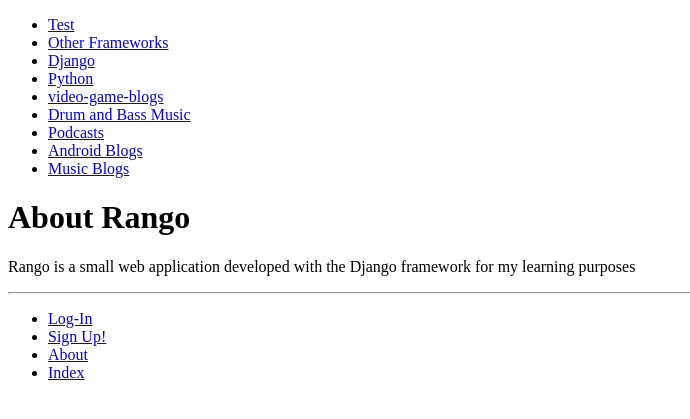
After one commit to robfloresmx/tango_with_django_19, a Django app: page /rango/about/ in a window 1280 px wide. The commit adds this page. Shown: the top 419 px of the page, without its empty margins (0-690 px from the left). Run offline with Django 3.2, Linux system fonts and the light colour scheme; data comes from the database, SQL or seed files in the repository.

Commit message:
Added About Page

```diff
--- a/tango_with_django_project/rango/urls.py
+++ b/tango_with_django_project/rango/urls.py
@@ -3,6 +3,7 @@
 
 urlpatterns = [
     url(r'^$', views.index, name='index'),
+    url(r'^about/$', views.about, name='about'),
     url(r'^add_category/$', views.add_category, name='add_category'),
     url(r'^category/(?P<category_name_slug>[\w\-]+)/add_page/$',
         views.add_page, name='add_page'),
--- a/tango_with_django_project/rango/views.py
+++ b/tango_with_django_project/rango/views.py
@@ -32,6 +32,10 @@
 
     # Return the reponse and send it back!
     return response
+
+
+def about(request):
+    return render(request, 'rango/about.html', {})
 
 
 def show_category(request, category_name_slug):
--- /dev/null
+++ b/tango_with_django_project/templates/rango/about.html
@@ -0,0 +1,10 @@
+{% extends 'rango/base.html' %}
+{% load staticfiles %}
+{% block title_block %}
+    About Rango
+{% endblock %}
+{% block body_block %}
+    <h1>About Rango</h1>
+    <p>Rango is a small web application developed with the Django framework for my learning
+        purposes</p>
+{% endblock %}
--- a/tango_with_django_project/templates/rango/base.html
+++ b/tango_with_django_project/templates/rango/base.html
@@ -26,12 +26,13 @@
             <ul>
                 {% if user.is_authenticated %}
                     <li><a href="{% url 'restricted' %}">Restricted Page</a></li>
+                    <li><a href="{% url 'add_category' %}">Add New Category</a></li>
                     <li><a href="{% url 'auth_logout' %}">Logout</a></li>
                 {% else %}
                     <li><a href="{% url 'auth_login' %}">Log-In</a></li>
                     <li><a href="{% url 'registration_register' %}">Sign Up!</a></li>
                 {% endif %}
-                <li><a href="{% url 'add_category' %}">Add New Category</a></li>
+                <li><a href="{% url 'about' %}">About</a></li>
                 <li><a href="{% url 'index' %}">Index</a></li>
             </ul>
         </div>
```
